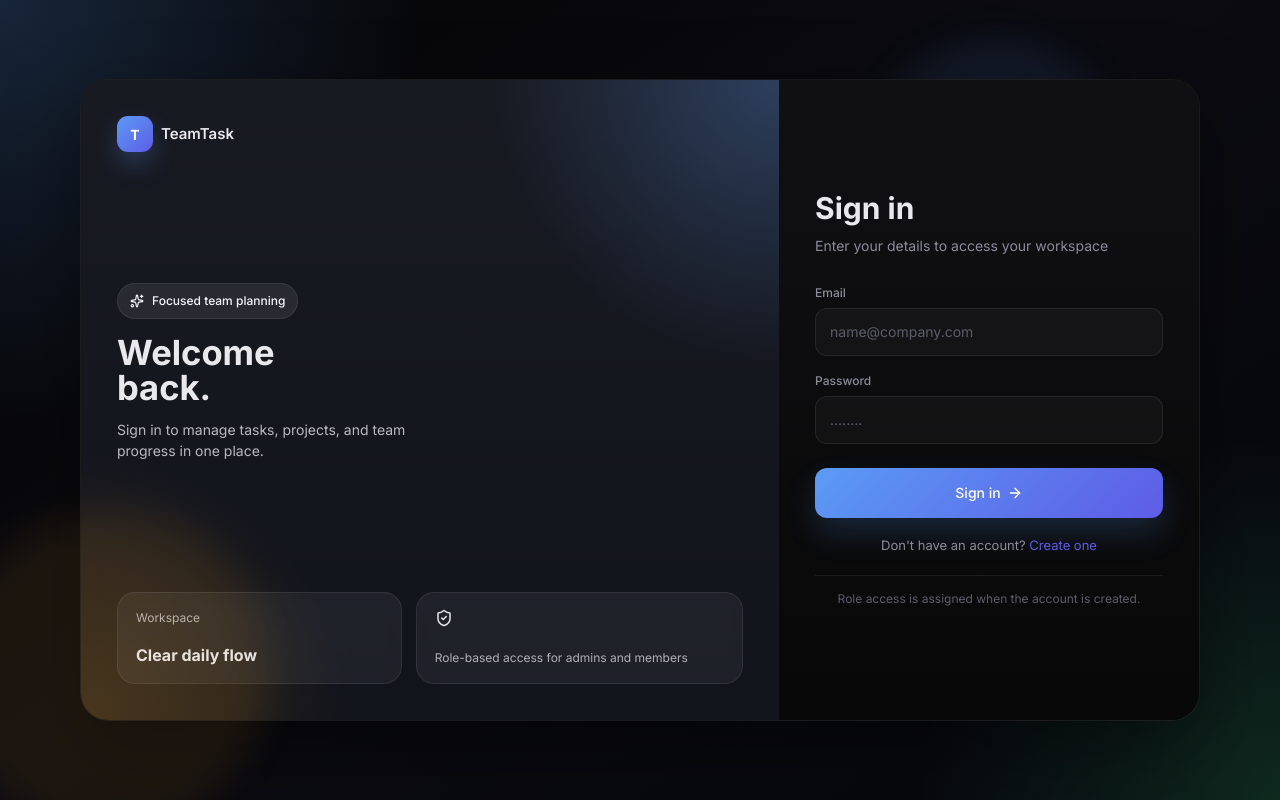
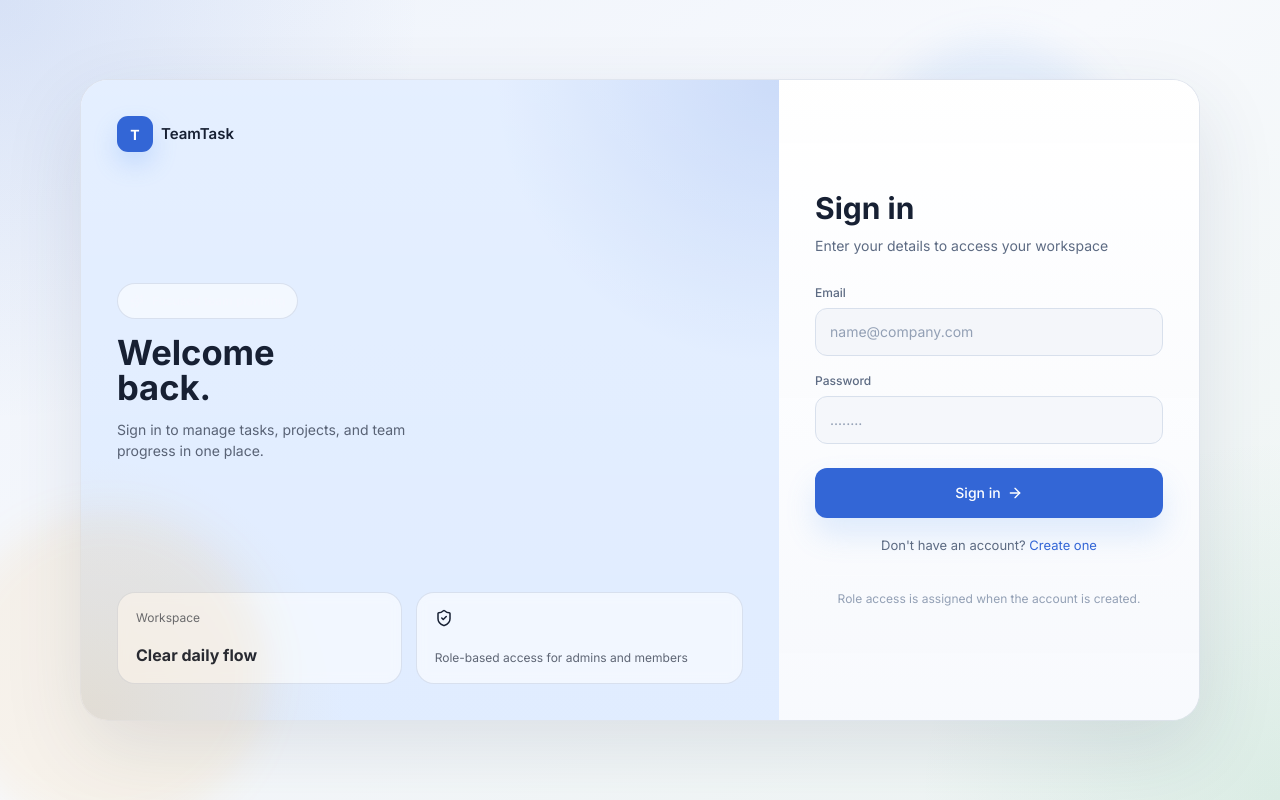
Before and after one commit to sanjayyy-y/team-task-manager, a React (Vite) app in the folder frontend/: page /login in a window 1280 px wide. Built offline with nearby package versions, Linux system fonts and the light colour scheme; no server answers.

Commit message:
feat: implement theme toggle functionality across the application

```diff
--- a/frontend/src/App.jsx
+++ b/frontend/src/App.jsx
@@ -9,11 +9,25 @@ import ProjectDetail from './pages/ProjectDetail';
 import Team from './pages/Team';
 import Settings from './pages/Settings';
 import { Toaster } from 'react-hot-toast';
+import { useTheme } from './hooks/useTheme';
 
 export default function App() {
+  const { theme } = useTheme();
+
   return (
     <>
-      <Toaster position="top-right" toastOptions={{ style: { background: '#222228', color: '#e8e8ed', border: '1px solid #2a2a32', fontSize: '13px' } }} />
+      <Toaster
+        position="top-right"
+        toastOptions={{
+          style: {
+            background: 'var(--toast-bg)',
+            color: 'var(--toast-text)',
+            border: '1px solid var(--toast-border)',
+            fontSize: '13px',
+          },
+        }}
+        key={theme}
+      />
       <Routes>
         <Route path="/login" element={<Login />} />
         <Route path="/signup" element={<Signup />} />
--- a/frontend/src/components/layout/Sidebar.jsx
+++ b/frontend/src/components/layout/Sidebar.jsx
@@ -1,8 +1,9 @@
 import { useState, useEffect } from 'react';
 import { NavLink, useLocation, useNavigate } from 'react-router-dom';
 import { useAuth } from '../../hooks/useAuth';
+import { useTheme } from '../../hooks/useTheme';
 import api from '../../services/api';
-import { LayoutDashboard, Users, Settings, ChevronRight, LogOut } from 'lucide-react';
+import { LayoutDashboard, Users, Settings, ChevronRight, LogOut, Moon, Sun } from 'lucide-react';
 import { motion, AnimatePresence } from 'framer-motion';
 import Skeleton from '../ui/Skeleton';
 
@@ -16,6 +17,7 @@ const getInitials = (name) => {
 
 export default function Sidebar() {
   const { user, logout } = useAuth();
+  const { theme, toggleTheme } = useTheme();
   const location = useLocation();
   const navigate = useNavigate();
   const isAdmin = user?.role === 'admin';
@@ -110,6 +112,17 @@ export default function Sidebar() {
       </nav>
 
       <div className="sidebar-bottom">
+        <button className="theme-toggle" onClick={toggleTheme} type="button" aria-label="Toggle theme">
+          <div className="theme-toggle-track">
+            <div className={`theme-toggle-thumb ${theme === 'light' ? 'light' : ''}`}>
+              {theme === 'dark' ? <Moon size={13} /> : <Sun size={13} />}
+            </div>
+          </div>
+          <div className="theme-toggle-copy">
+            <span>Appearance</span>
+            <strong>{theme === 'dark' ? 'Dark mode' : 'Light mode'}</strong>
+          </div>
+        </button>
         <NavLink to="/settings" className={({ isActive }) => `sidebar-link ${isActive ? 'active' : ''}`}>
           <Settings size={16} /> Settings
         </NavLink>
--- a/frontend/src/components/ui/Skeleton.jsx
+++ b/frontend/src/components/ui/Skeleton.jsx
@@ -9,10 +9,10 @@ export default function Skeleton({ className = '', style = {}, height, width, bo
         height: height || style.height,
         width: width || style.width,
         borderRadius,
-        background: '#1e1e1e',
+        background: 'var(--skeleton-base)',
       }}
       animate={{
-        backgroundColor: ['#1e1e1e', '#2a2a3a', '#1e1e1e'],
+        backgroundColor: ['var(--skeleton-base)', 'var(--skeleton-highlight)', 'var(--skeleton-base)'],
       }}
       transition={{
         duration: 1.5,
--- /dev/null
+++ b/frontend/src/context/ThemeContext.jsx
@@ -0,0 +1,31 @@
+import { createContext, useEffect, useState } from 'react';
+
+export const ThemeContext = createContext();
+
+const STORAGE_KEY = 'teamtask-theme';
+
+const getInitialTheme = () => {
+  const storedTheme = localStorage.getItem(STORAGE_KEY);
+  if (storedTheme === 'light' || storedTheme === 'dark') return storedTheme;
+
+  return window.matchMedia('(prefers-color-scheme: light)').matches ? 'light' : 'dark';
+};
+
+export const ThemeProvider = ({ children }) => {
+  const [theme, setTheme] = useState(getInitialTheme);
+
+  useEffect(() => {
+    document.documentElement.dataset.theme = theme;
+    localStorage.setItem(STORAGE_KEY, theme);
+  }, [theme]);
+
+  const toggleTheme = () => {
+    setTheme((currentTheme) => (currentTheme === 'dark' ? 'light' : 'dark'));
+  };
+
+  return (
+    <ThemeContext.Provider value={{ theme, setTheme, toggleTheme, isDark: theme === 'dark' }}>
+      {children}
+    </ThemeContext.Provider>
+  );
+};
--- /dev/null
+++ b/frontend/src/hooks/useTheme.js
@@ -0,0 +1,10 @@
+import { useContext } from 'react';
+import { ThemeContext } from '../context/ThemeContext';
+
+export const useTheme = () => {
+  const context = useContext(ThemeContext);
+  if (context === undefined) {
+    throw new Error('useTheme must be used within a ThemeProvider');
+  }
+  return context;
+};
--- a/frontend/src/index.css
+++ b/frontend/src/index.css
@@ -1,7 +1,7 @@
 @import url('https://fonts.googleapis.com/css2?family=Inter:wght@300;400;500;600;700&display=swap');
 
 :root {
-  /*  dark palette */
+  /* dark palette */
   --bg:         #000000;
   --surface:    #080808;
   --surface-2:  #111114;
@@ -30,6 +30,50 @@
   --dot-4: #a78bfa;
   --dot-5: #f06060;
   --dot-6: #5e5ce6;
+
+  --toast-bg: #222228;
+  --toast-text: #e8e8ed;
+  --toast-border: #2a2a32;
+  --skeleton-base: #1e1e1e;
+  --skeleton-highlight: #2a2a3a;
+  --shadow-color: rgba(0, 0, 0, 0.5);
+  color-scheme: dark;
+}
+
+:root[data-theme='light'] {
+  --bg:         #f4f6fb;
+  --surface:    #ffffff;
+  --surface-2:  #eef2f8;
+  --surface-3:  #e2e8f2;
+  --hover:      #edf2fb;
+  --primary:    #3366d6;
+  --primary-h:  #2a55b5;
+  --text:       #172033;
+  --text-2:     #5d6b83;
+  --text-3:     #93a0b5;
+  --border:     #d8e0ec;
+
+  --c-blue:   #3366d6;
+  --c-green:  #2a9b68;
+  --c-red:    #d64a4a;
+  --c-yellow: #d38917;
+  --c-gray:   #7c8aa3;
+  --c-purple: #7558d9;
+
+  --dot-1: #3366d6;
+  --dot-2: #2a9b68;
+  --dot-3: #d38917;
+  --dot-4: #7558d9;
+  --dot-5: #d64a4a;
+  --dot-6: #4973d9;
+
+  --toast-bg: #ffffff;
+  --toast-text: #172033;
+  --toast-border: #d8e0ec;
+  --skeleton-base: #e4eaf3;
+  --skeleton-highlight: #f3f6fb;
+  --shadow-color: rgba(17, 24, 39, 0.08);
+  color-scheme: light;
 }
 
 * { box-sizing: border-box; margin: 0; padding: 0; }
@@ -41,6 +85,7 @@ body {
   line-height: 1.5;
   -webkit-font-smoothing: antialiased;
   font-size: 14px;
+  transition: background-color 0.2s ease, color 0.2s ease;
 }
 
 a { color: var(--primary); text-decoration: none; }
@@ -454,6 +499,61 @@ textarea.form-input { resize: vertical; min-height: 72px; }
   padding: 8px;
   border-top: 1px solid var(--border);
 }
+.theme-toggle {
+  width: 100%;
+  display: flex;
+  align-items: center;
+  gap: 12px;
+  padding: 10px;
+  margin-bottom: 8px;
+  border-radius: 10px;
+  background: var(--surface-2);
+  border: 1px solid var(--border);
+  color: var(--text);
+  transition: background 0.15s ease, border-color 0.15s ease;
+}
+.theme-toggle:hover {
+  background: var(--hover);
+  border-color: var(--text-3);
+}
+.theme-toggle-track {
+  width: 42px;
+  height: 24px;
+  padding: 2px;
+  border-radius: 999px;
+  background: var(--surface-3);
+  display: flex;
+  align-items: center;
+}
+.theme-toggle-thumb {
+  width: 20px;
+  height: 20px;
+  border-radius: 50%;
+  display: flex;
+  align-items: center;
+  justify-content: center;
+  background: linear-gradient(135deg, var(--c-blue), var(--primary));
+  color: #fff;
+  transform: translateX(0);
+  transition: transform 0.2s ease;
+}
+.theme-toggle-thumb.light {
+  transform: translateX(18px);
+}
+.theme-toggle-copy {
+  display: flex;
+  flex-direction: column;
+  align-items: flex-start;
+  text-align: left;
+}
+.theme-toggle-copy span {
+  font-size: 11px;
+  color: var(--text-2);
+}
+.theme-toggle-copy strong {
+  font-size: 13px;
+  font-weight: 600;
+}
 
 /* ── Page header ── */
 .page-header {
@@ -651,6 +751,40 @@ textarea.form-input { resize: vertical; min-height: 72px; }
   margin-bottom: 16px;
 }
 .settings-card h2 { font-size: 14px; font-weight: 600; margin-bottom: 16px; }
+.theme-choice-row {
+  display: grid;
+  grid-template-columns: 1fr 1fr;
+  gap: 12px;
+}
+.theme-option {
+  display: flex;
+  align-items: flex-start;
+  gap: 12px;
+  padding: 16px;
+  border-radius: 10px;
+  border: 1px solid var(--border);
+  background: var(--surface-2);
+  color: var(--text);
+  text-align: left;
+  transition: all 0.15s ease;
+}
+.theme-option:hover {
+  border-color: var(--primary);
+}
+.theme-option.active {
+  background: rgba(91, 155, 245, 0.12);
+  border-color: var(--primary);
+}
+.theme-option strong {
+  display: block;
+  font-size: 13px;
+  margin-bottom: 4px;
+}
+.theme-option span {
+  display: block;
+  font-size: 12px;
+  color: var(--text-2);
+}
 .danger-zone {
   border-color: rgba(240,96,96,0.3);
 }
@@ -703,7 +837,7 @@ textarea.form-input { resize: vertical; min-height: 72px; }
   display: flex;
   align-items: center;
   gap: 16px;
-  box-shadow: 0 4px 12px rgba(0,0,0,0.5);
+  box-shadow: 0 4px 12px var(--shadow-color);
   font-size: 13px;
 }
 .toast-undo button {
@@ -718,6 +852,54 @@ textarea.form-input { resize: vertical; min-height: 72px; }
   transition: all 0.15s;
 }
 .toast-undo button:hover { background: var(--hover); border-color: var(--primary); color: var(--primary); }
+
+:root[data-theme='light'] .auth-page {
+  background:
+    radial-gradient(circle at top left, rgba(51, 102, 214, 0.12), transparent 28%),
+    radial-gradient(circle at bottom right, rgba(42, 155, 104, 0.1), transparent 24%),
+    linear-gradient(145deg, #eef3fb 0%, #f7f9fd 46%, #eef5f2 100%);
+}
+
+:root[data-theme='light'] .auth-shell {
+  background: rgba(255, 255, 255, 0.75);
+  border-color: rgba(95, 117, 160, 0.18);
+  box-shadow: 0 28px 80px rgba(41, 54, 89, 0.12);
+}
+
+:root[data-theme='light'] .auth-showcase {
+  background:
+    linear-gradient(180deg, rgba(255, 255, 255, 0.2), rgba(255, 255, 255, 0.08)),
+    radial-gradient(circle at top right, rgba(51, 102, 214, 0.18), transparent 30%),
+    radial-gradient(circle at bottom left, rgba(211, 137, 23, 0.12), transparent 28%),
+    #deebff;
+}
+
+:root[data-theme='light'] .auth-card {
+  background: linear-gradient(180deg, rgba(255, 255, 255, 0.98), rgba(247, 249, 253, 0.94));
+}
+
+:root[data-theme='light'] .auth-badge,
+:root[data-theme='light'] .auth-showcase-stat,
+:root[data-theme='light'] .auth-metric-card {
+  background: rgba(255, 255, 255, 0.58);
+  border-color: rgba(95, 117, 160, 0.18);
+}
+
+:root[data-theme='light'] .auth-showcase-copy p,
+:root[data-theme='light'] .auth-showcase-stat span,
+:root[data-theme='light'] .auth-metric-card span {
+  color: rgba(23, 32, 51, 0.68);
+}
+
+:root[data-theme='light'] .auth-input {
+  background: rgba(244, 246, 251, 0.85);
+  border-color: var(--border);
+}
+
+:root[data-theme='light'] .role-card,
+:root[data-theme='light'] .theme-option.active {
+  background: rgba(51, 102, 214, 0.08);
+}
 
 @media (max-width: 980px) {
   .auth-shell,
@@ -772,7 +954,8 @@ textarea.form-input { resize: vertical; min-height: 72px; }
 
   .auth-grid,
   .role-options,
-  .auth-showcase-panel {
+  .auth-showcase-panel,
+  .theme-choice-row {
     grid-template-columns: 1fr;
   }
 
--- a/frontend/src/main.jsx
+++ b/frontend/src/main.jsx
@@ -2,15 +2,18 @@ import { StrictMode } from 'react'
 import { createRoot } from 'react-dom/client'
 import { BrowserRouter } from 'react-router-dom'
 import { AuthProvider } from './context/AuthContext'
+import { ThemeProvider } from './context/ThemeContext'
 import './index.css'
 import App from './App.jsx'
 
 createRoot(document.getElementById('root')).render(
   <StrictMode>
     <BrowserRouter>
-      <AuthProvider>
-        <App />
-      </AuthProvider>
+      <ThemeProvider>
+        <AuthProvider>
+          <App />
+        </AuthProvider>
+      </ThemeProvider>
     </BrowserRouter>
   </StrictMode>,
 )
--- a/frontend/src/pages/Settings.jsx
+++ b/frontend/src/pages/Settings.jsx
@@ -1,11 +1,14 @@
 import { useState } from 'react';
 import { useAuth } from '../hooks/useAuth';
+import { useTheme } from '../hooks/useTheme';
 import api from '../services/api';
 import toast from 'react-hot-toast';
 import { useNavigate } from 'react-router-dom';
+import { Moon, Sun } from 'lucide-react';
 
 export default function Settings() {
   const { user, logout } = useAuth();
+  const { theme, setTheme } = useTheme();
   const navigate = useNavigate();
 
   const [name, setName] = useState(user?.name || '');
@@ -61,6 +64,34 @@ export default function Settings() {
       </div>
 
       <div className="settings-card">
+        <h2>Appearance</h2>
+        <div className="theme-choice-row">
+          <button
+            type="button"
+            className={`theme-option ${theme === 'dark' ? 'active' : ''}`}
+            onClick={() => setTheme('dark')}
+          >
+            <Moon size={16} />
+            <div>
+              <strong>Dark</strong>
+              <span>Low-glare workspace for longer sessions</span>
+            </div>
+          </button>
+          <button
+            type="button"
+            className={`theme-option ${theme === 'light' ? 'active' : ''}`}
+            onClick={() => setTheme('light')}
+          >
+            <Sun size={16} />
+            <div>
+              <strong>Light</strong>
+              <span>Brighter view with softer contrast</span>
+            </div>
+          </button>
+        </div>
+      </div>
+
+      <div className="settings-card">
         <h2>Profile</h2>
         <form onSubmit={handleSave}>
           <div className="form-group">
```
